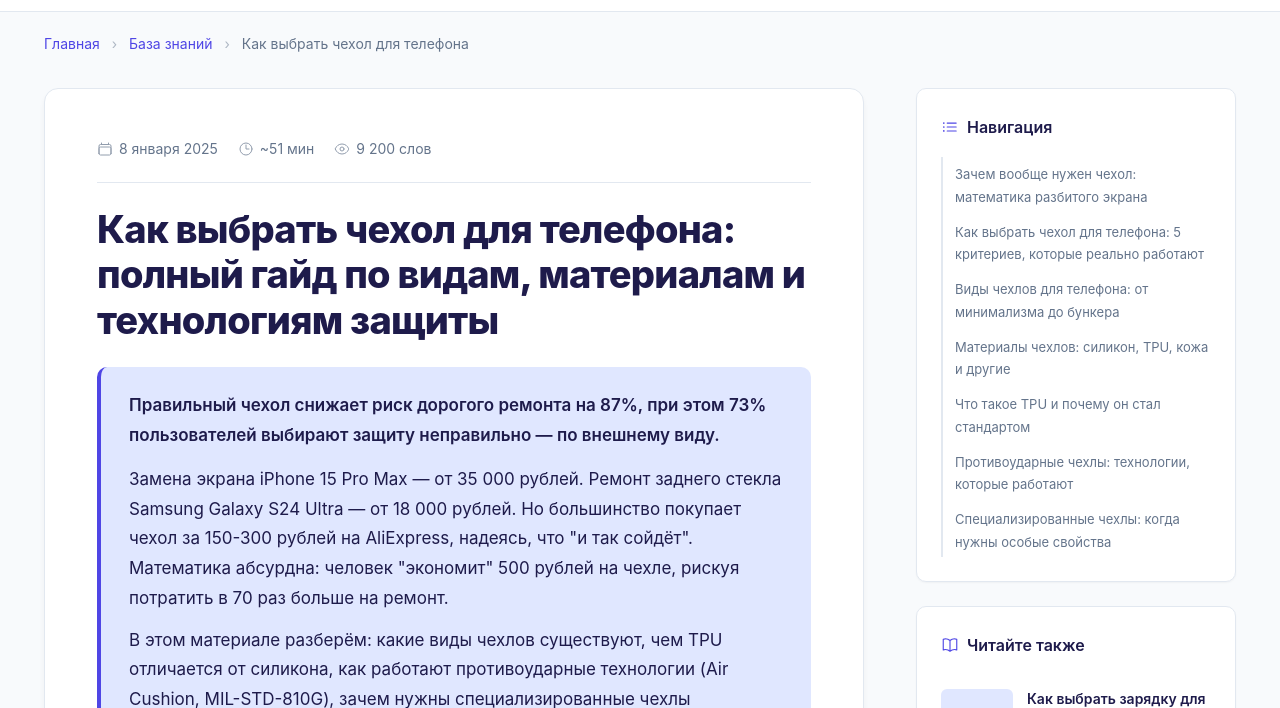
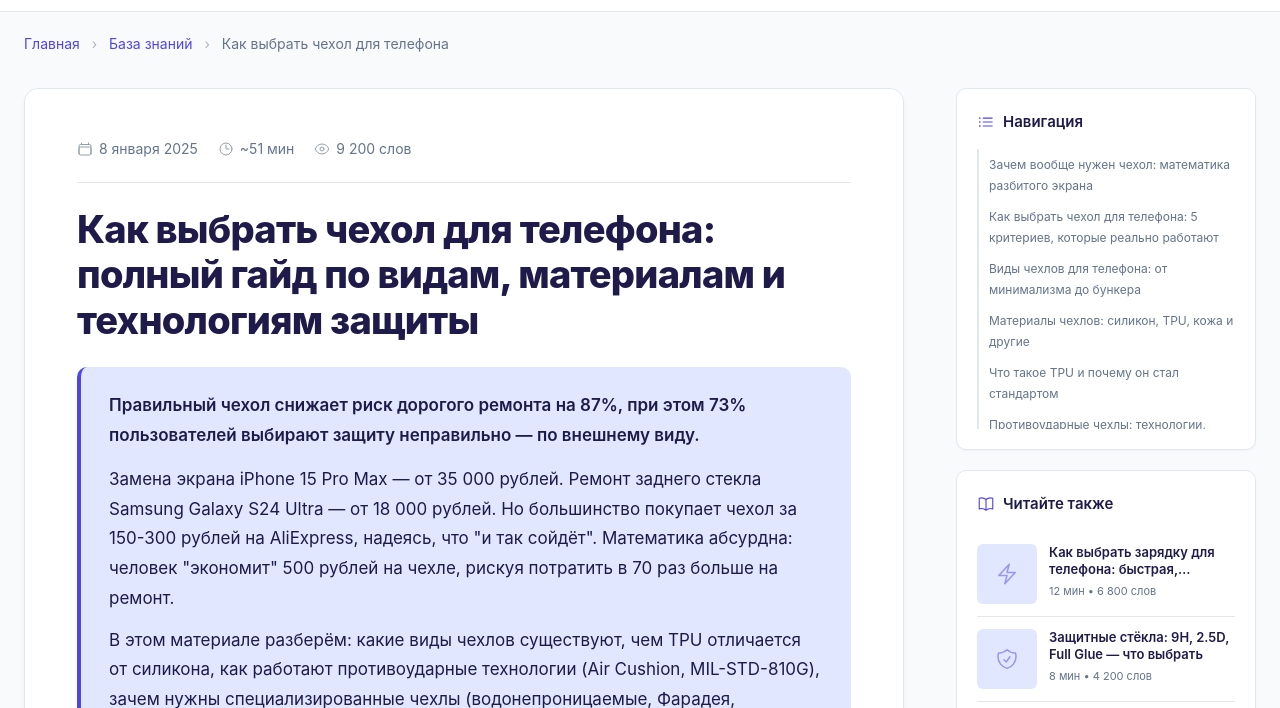
Before and after one commit to RomanS7997/RomanS.github.io, a plain HTML site: page index.html in a window 1280 px wide. Shown: the part 56-764 px from the top of the page. Drawn offline with Linux system fonts and the light colour scheme.

Commit message:
Update index.html

```diff
--- a/index.html
+++ b/index.html
@@ -153,9 +153,9 @@
       --radius-md: 10px;
       --radius-lg: 14px;
       --font-sans: 'Inter', -apple-system, BlinkMacSystemFont, 'Segoe UI', Roboto, sans-serif;
-      --content-width: 820px;
-      --sidebar-width: 320px;
-      --max-width: 1240px;
+      --content-width: 880px;
+      --sidebar-width: 300px;
+      --max-width: 1280px;
       --transition: all 0.25s ease;
     }
 
@@ -891,22 +891,25 @@
       top: 90px;
       display: flex;
       flex-direction: column;
-      gap: 24px;
+      gap: 20px;
+      max-height: calc(100vh - 110px);
+      padding-bottom: 20px;
     }
 
     /* ===== Sidebar Widget ===== */
     .sidebar-widget {
       background: var(--color-bg);
       border-radius: var(--radius-md);
-      padding: 24px;
+      padding: 20px;
       border: 1px solid var(--color-border);
       box-shadow: var(--shadow-sm);
+      flex-shrink: 0;
     }
 
     .sidebar-widget h3 {
-      font-size: 16px;
+      font-size: 15px;
       font-weight: 600;
-      margin: 0 0 16px 0;
+      margin: 0 0 14px 0;
       color: var(--color-text);
       display: flex;
       align-items: center;
@@ -922,8 +925,8 @@
     /* ===== Related Articles ===== */
     .related-article {
       display: flex;
-      gap: 14px;
-      padding: 14px 0;
+      gap: 12px;
+      padding: 12px 0;
       border-bottom: 1px solid var(--color-border);
       text-decoration: none;
       transition: var(--transition);
@@ -943,8 +946,8 @@
     }
 
     .related-article-img {
-      width: 72px;
-      height: 72px;
+      width: 60px;
+      height: 60px;
       border-radius: var(--radius-sm);
       background: var(--color-primary-light);
       flex-shrink: 0;
@@ -955,8 +958,8 @@
     }
 
     .related-article-img svg {
-      width: 28px;
-      height: 28px;
+      width: 24px;
+      height: 24px;
       color: var(--color-primary);
       opacity: 0.5;
     }
@@ -967,11 +970,11 @@
     }
 
     .related-article-title {
-      font-size: 14px;
+      font-size: 13px;
       font-weight: 600;
       color: var(--color-text);
-      margin-bottom: 4px;
-      line-height: 1.4;
+      margin-bottom: 3px;
+      line-height: 1.35;
       display: -webkit-box;
       -webkit-line-clamp: 2;
       -webkit-box-orient: vertical;
@@ -979,13 +982,13 @@
     }
 
     .related-article-meta {
-      font-size: 12px;
+      font-size: 11px;
       color: var(--color-text-secondary);
     }
 
     /* ===== Mini TOC in Sidebar ===== */
     .mini-toc {
-      max-height: 400px;
+      max-height: 280px;
       overflow-y: auto;
     }
 
@@ -1005,10 +1008,10 @@
 
     .mini-toc a {
       display: block;
-      font-size: 13px;
+      font-size: 12px;
       color: var(--color-text-secondary);
       text-decoration: none;
-      padding: 6px 0 6px 12px;
+      padding: 5px 0 5px 10px;
       border-left: 2px solid var(--color-border);
       transition: var(--transition);
     }
```
